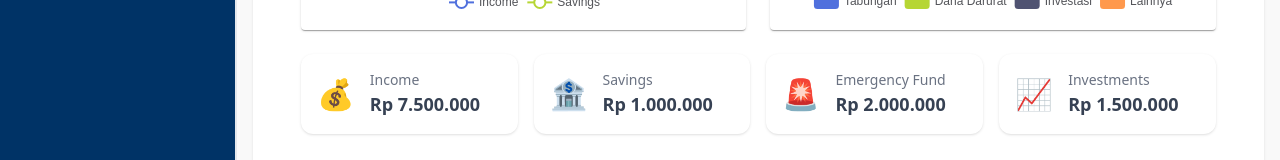
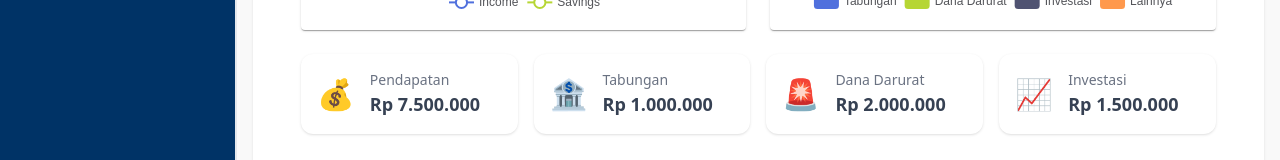
Before and after one commit to fadlanrizki/rekofin-ui, a Next.js app: page /user/dashboard in a window 1280 px wide. Shown: the part 484-644 px from the top of the page. Built offline with nearby package versions, Linux system fonts and the light colour scheme.

Commit message:
fix: language to indonesia

```diff
--- a/src/components/views/Dashboard/User/FinancialChart.tsx
+++ b/src/components/views/Dashboard/User/FinancialChart.tsx
@@ -6,7 +6,7 @@ import SummaryCard from "./SummaryCard";
 
 const pieOption = {
   title: {
-    text: "Financial Distribution",
+    text: "Distribusi Keuangan",
     left: "center"
   },
   tooltip: {
@@ -87,10 +87,10 @@ export default function FinancialChart() {
       </div>
 
       <div className="grid grid-cols-1 md:grid-cols-4 gap-4">
-        <SummaryCard title="Income" value="Rp 7.500.000" icon="💰" />
-        <SummaryCard title="Savings" value="Rp 1.000.000" icon="🏦" />
-        <SummaryCard title="Emergency Fund" value="Rp 2.000.000" icon="🚨" />
-        <SummaryCard title="Investments" value="Rp 1.500.000" icon="📈" />
+        <SummaryCard title="Pendapatan" value="Rp 7.500.000" icon="💰" />
+        <SummaryCard title="Tabungan" value="Rp 1.000.000" icon="🏦" />
+        <SummaryCard title="Dana Darurat" value="Rp 2.000.000" icon="🚨" />
+        <SummaryCard title="Investasi" value="Rp 1.500.000" icon="📈" />
       </div>
     </div>
   );
```
